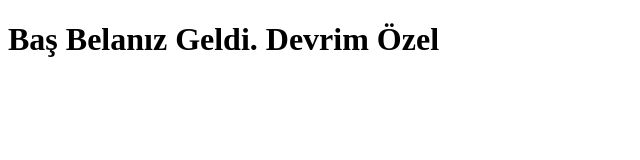
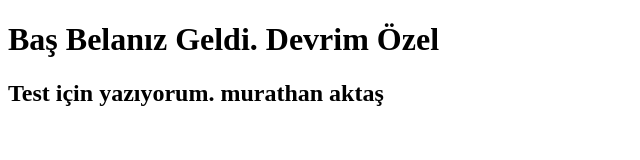
Before and after one commit to murathnakts/test-repo, a plain HTML site: page index.html in a window 1280 px wide. Shown: the whole page, without its empty margins (0-640 px from the left). Drawn offline with Linux system fonts and the light colour scheme.

Commit message:
bazı değişiklikler

```diff
--- a/index.html
+++ b/index.html
@@ -8,6 +8,7 @@
 <body>
     <div class="testClass">
         <h1>Baş Belanız Geldi. Devrim Özel</h1>
+        <h2>Test için yazıyorum. murathan aktaş</h2>
     </div>
 </body>
 </html>
```
